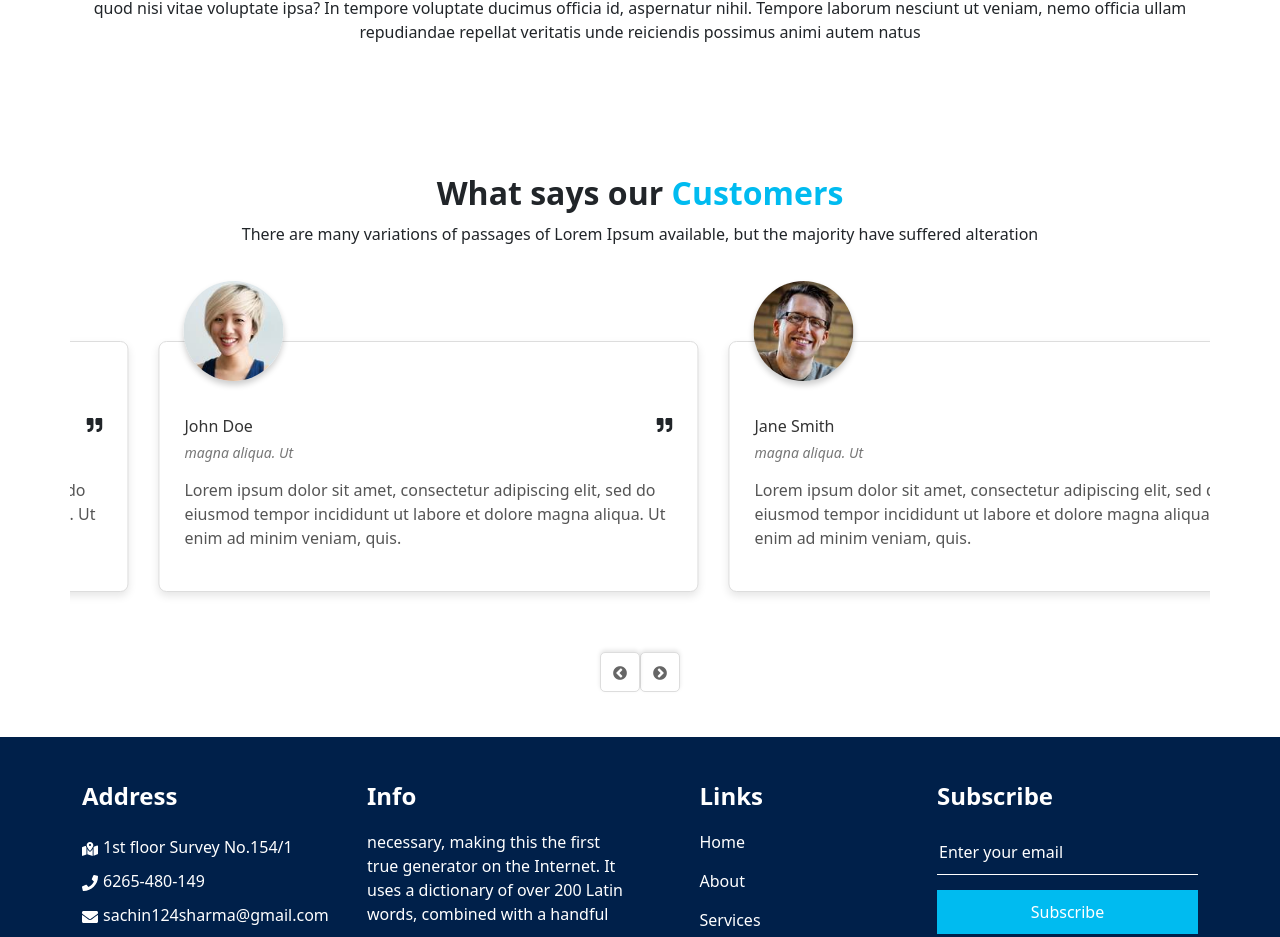
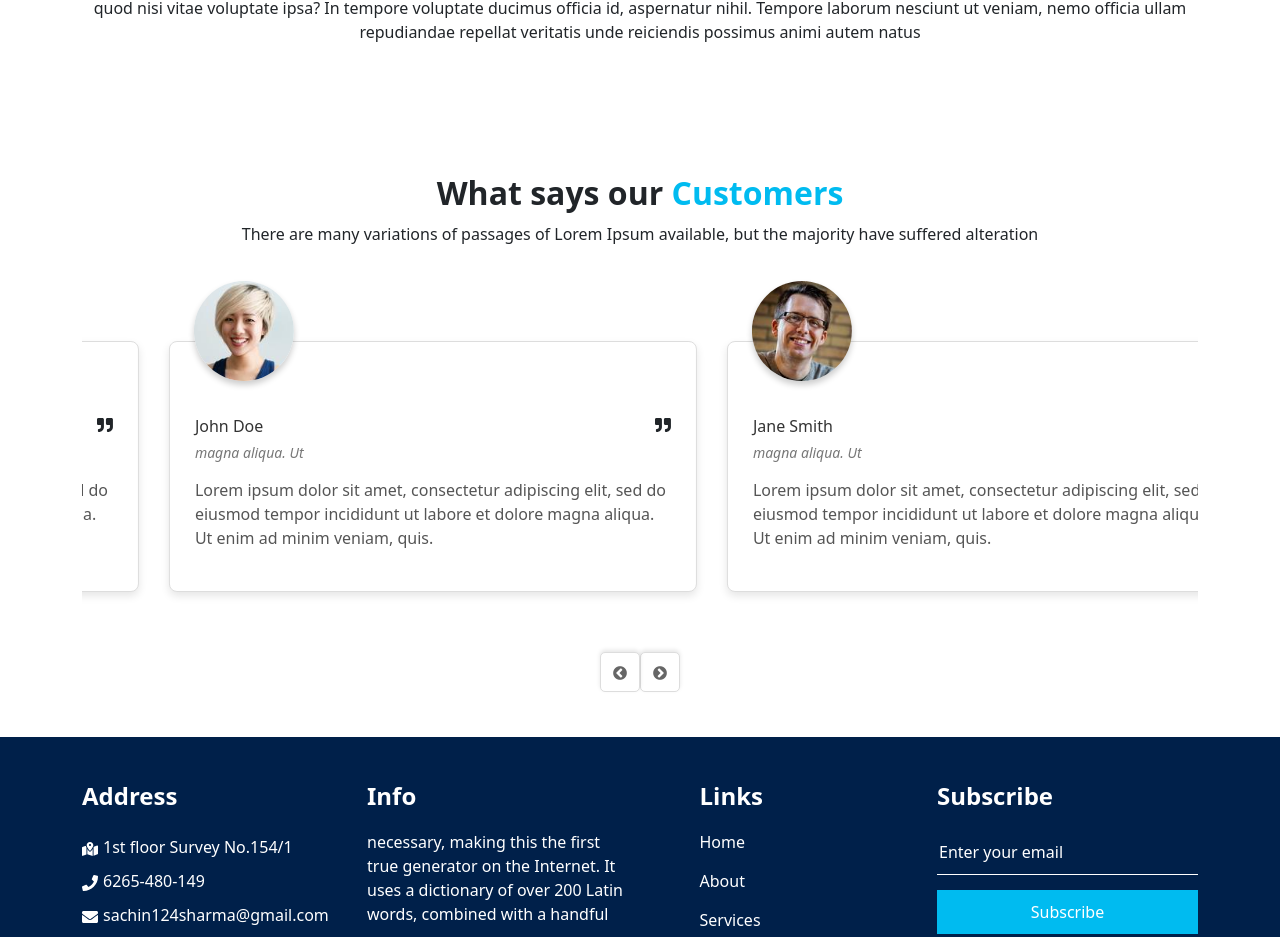
Before and after one commit to sachinsharma62/currency, a React (Create React App) app: page / in a window 1280 px wide. Shown: the part 3519-4456 px from the top of the page. Built offline with nearby package versions, Linux system fonts and the light colour scheme.

Commit message:
space issue solve

```diff
--- a/src/pages/Testimonial/index.js
+++ b/src/pages/Testimonial/index.js
@@ -67,7 +67,9 @@ const Testimonial = () => {
       ];
 
       return (
-        <div className="testimonial-slider-container container">
+        <div className="testimonial-slider-container ">
+            <Container>
+                <Row>
                     <div className='section-title'>
                         <h2>
                             What says our <span>Customers</span>
@@ -99,7 +101,8 @@ const Testimonial = () => {
                         </div>
                         ))}
                     </Slider>
-
+                </Row>
+            </Container>
         </div>
     )
 };
```
Lines whose indentation alone changed are shown as unchanged.
